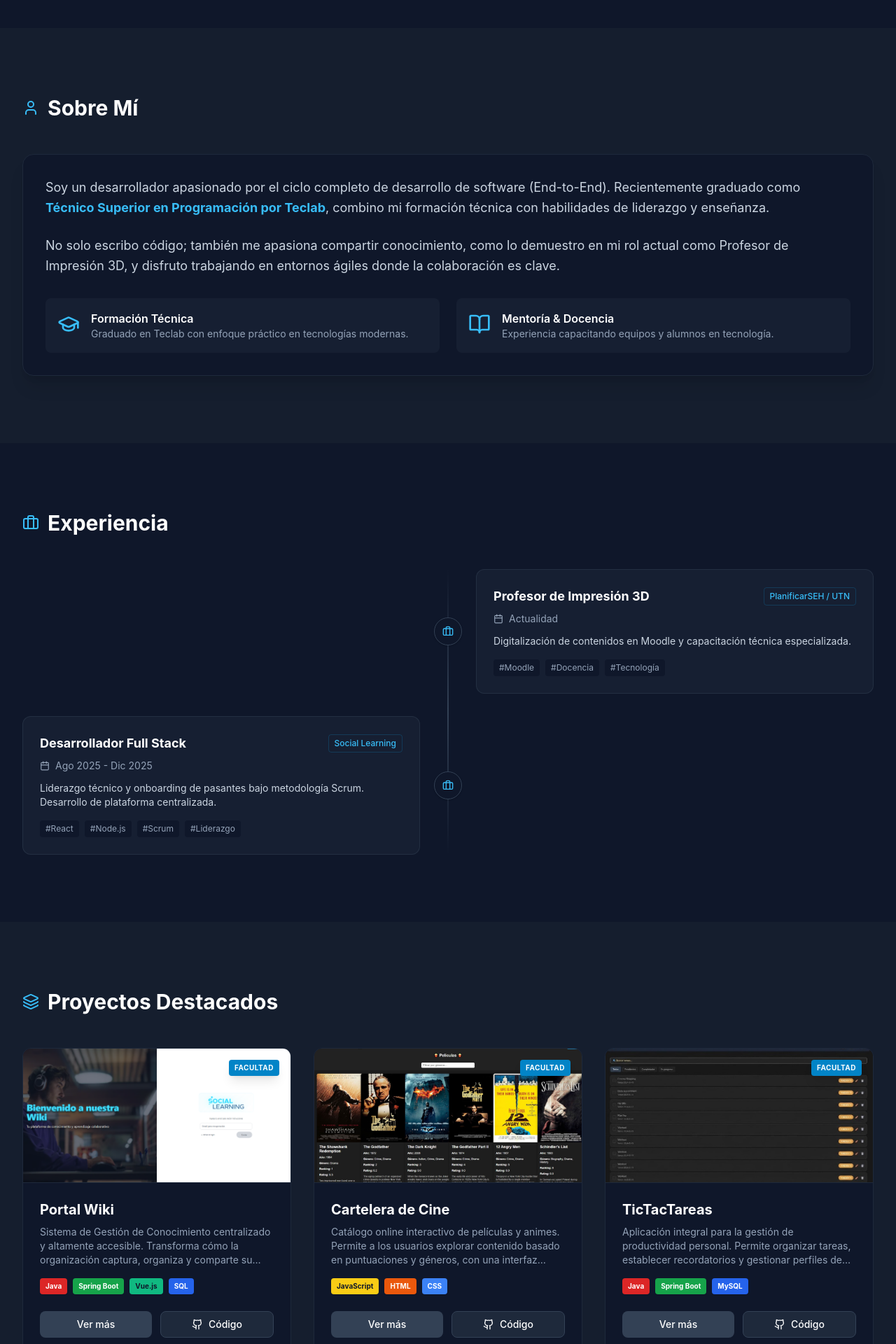
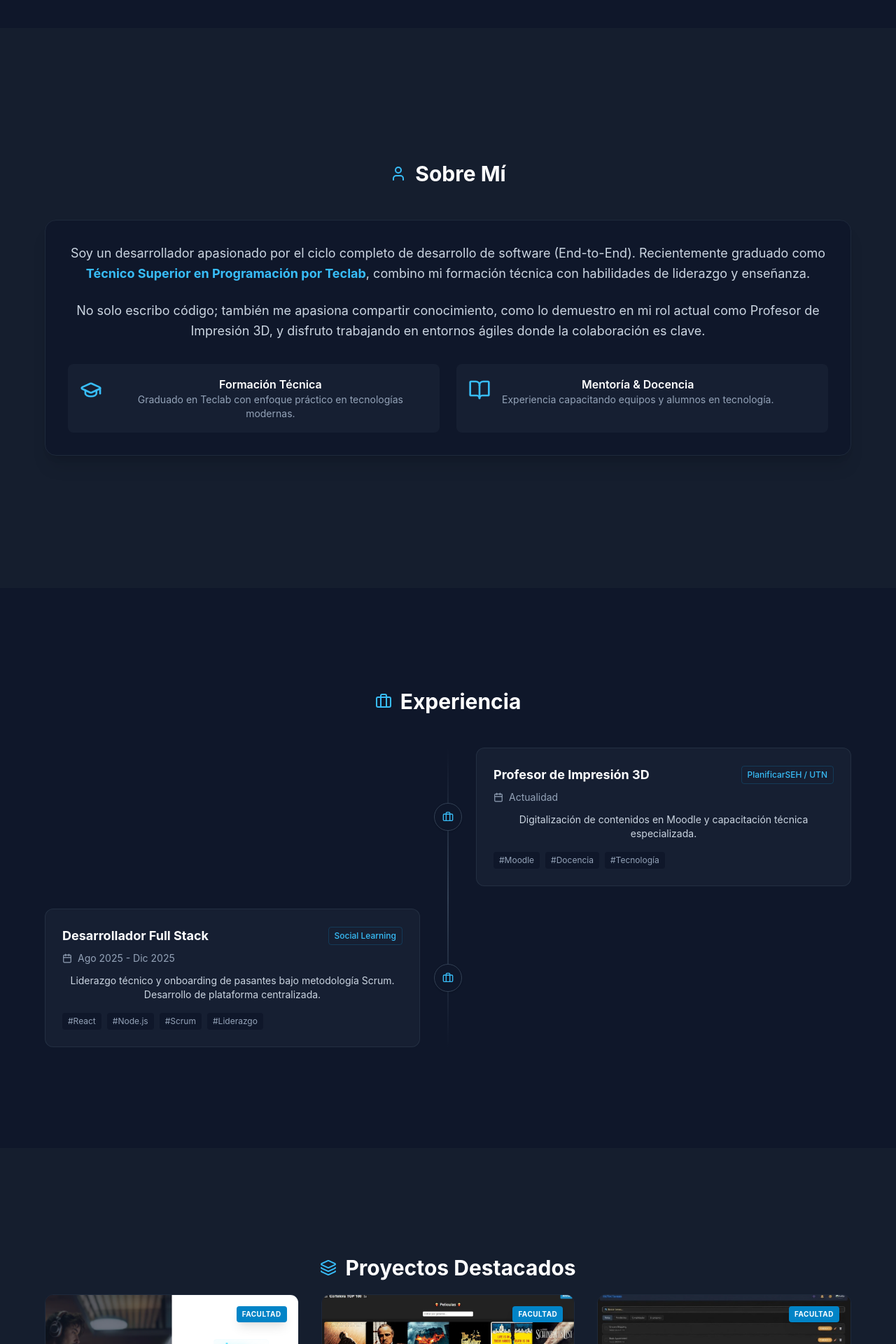
Before and after one commit to IgnacioNicolasFernandez/Portafolio-publico, a React (Vite) app: page / in a window 1280 px wide. Shown: the part 760-2680 px from the top of the page at 70% size. Built offline with nearby package versions, Linux system fonts and the light colour scheme.

Commit message:
fix center page

```diff
--- a/src/components/About.tsx
+++ b/src/components/About.tsx
@@ -2,9 +2,9 @@ import { GraduationCap, BookOpen, User } from 'lucide-react';
 
 const About = () => {
   return (
-    <section id="about" className="py-24 w-full relative bg-white dark:bg-slate-850 transition-colors duration-300">
-      <div className="max-w-7xl mx-auto px-4 sm:px-6 lg:px-8">
-        <h2 className="text-3xl font-bold text-slate-900 dark:text-white mb-12 flex items-center gap-3">
+    <section id="about" className="min-h-screen flex flex-col items-center justify-center py-20 px-4 w-full relative bg-white dark:bg-slate-850 transition-colors duration-300">
+      <div className="w-full max-w-6xl text-center">
+        <h2 className="text-3xl font-bold text-slate-900 dark:text-white mb-12 flex items-center justify-center gap-3">
           <User className="text-primary-500 dark:text-primary-400" /> Sobre Mí
         </h2>
 
--- a/src/components/Contact.tsx
+++ b/src/components/Contact.tsx
@@ -10,7 +10,12 @@ const Contact = () => {
         </p>
 
         <div className="flex justify-center gap-6 mb-12">
-          <a href="mailto:inf26012004@gmail.com" className="flex items-center gap-2 text-slate-900 dark:text-white hover:text-primary-600 dark:hover:text-primary-400 transition-colors text-lg font-medium">
+          <a
+            href="https://mail.google.com/mail/?view=cm&fs=1&to=inf26012004@gmail.com"
+            target="_blank"
+            rel="noopener noreferrer"
+            className="flex items-center gap-2 text-slate-900 dark:text-white hover:text-primary-600 dark:hover:text-primary-400 transition-colors text-lg font-medium"
+          >
             <Mail /> inf26012004@gmail.com
           </a>
         </div>
--- a/src/components/Experience.tsx
+++ b/src/components/Experience.tsx
@@ -19,9 +19,9 @@ const Experience = () => {
   ];
 
   return (
-    <section id="experience" className="py-24 w-full relative transition-colors duration-300">
-      <div className="max-w-7xl mx-auto px-4 sm:px-6 lg:px-8">
-        <h2 className="text-3xl font-bold text-slate-900 dark:text-white mb-12 flex items-center gap-3">
+    <section id="experience" className="min-h-screen flex flex-col items-center justify-center py-20 px-4 w-full relative transition-colors duration-300">
+      <div className="w-full max-w-6xl text-center">
+        <h2 className="text-3xl font-bold text-slate-900 dark:text-white mb-12 flex items-center justify-center gap-3">
           <Briefcase className="text-primary-500 dark:text-primary-400" /> Experiencia
         </h2>
 
--- a/src/components/ProjectsSection.tsx
+++ b/src/components/ProjectsSection.tsx
@@ -86,9 +86,9 @@ const ProjectsSection = () => {
   };
 
   return (
-    <section id="projects" className="py-24 w-full relative bg-slate-50 dark:bg-slate-850 transition-colors duration-300">
-      <div className="max-w-7xl mx-auto px-4 sm:px-6 lg:px-8">
-        <h2 className="text-3xl font-bold text-slate-900 dark:text-white mb-12 flex items-center gap-3">
+    <section id="projects" className="min-h-screen flex flex-col items-center justify-center py-20 px-4 w-full relative bg-slate-50 dark:bg-slate-850 transition-colors duration-300">
+      <div className="w-full max-w-6xl text-center">
+        <h2 className="text-3xl font-bold text-slate-900 dark:text-white mb-5 flex items-center justify-center gap-3">
           <Layers className="text-primary-500 dark:text-primary-400" /> Proyectos Destacados
         </h2>
 
--- a/src/components/Skills.tsx
+++ b/src/components/Skills.tsx
@@ -8,9 +8,9 @@ const Skills = () => {
   };
 
   return (
-    <section id="skills" className="py-24 w-full relative transition-colors duration-300">
-      <div className="max-w-7xl mx-auto px-4 sm:px-6 lg:px-8">
-        <h2 className="text-3xl font-bold text-slate-900 dark:text-white mb-12 flex items-center gap-3">
+    <section id="skills" className="min-h-screen flex flex-col items-center justify-center py-20 px-4 w-full relative transition-colors duration-300">
+      <div className="w-full max-w-6xl text-center">
+        <h2 className="text-3xl font-bold text-slate-900 dark:text-white mb-16 flex items-center justify-center gap-3">
           <Cpu className="text-primary-500 dark:text-primary-400" /> Tecnologías
         </h2>
         <div className="grid grid-cols-1 md:grid-cols-3 gap-6">
```
